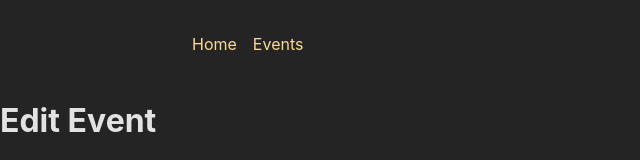
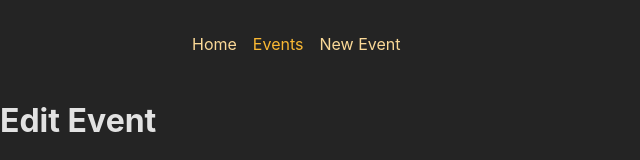
Before and after one commit to Uthaeus/react-router2, a React (Create React App) app: page /events/1/edit in a window 1280 px wide. Shown: the top 160 px of the page, without its empty margins (0-640 px from the left). Built offline with nearby package versions, Linux system fonts and the light colour scheme.

Commit message:
created nav links in main navigation component

```diff
--- a/src/components/MainNavigation.js
+++ b/src/components/MainNavigation.js
@@ -1,3 +1,5 @@
+import { NavLink } from 'react-router-dom';
+
 import classes from './MainNavigation.module.css';
 
 function MainNavigation() {
@@ -6,10 +8,13 @@ function MainNavigation() {
       <nav>
         <ul className={classes.list}>
           <li>
-            <a>Home</a>
+            <NavLink to='/' className={({isActive}) => isActive ? classes.active : undefined} end>Home</NavLink>
           </li>
           <li>
-            <a>Events</a>
+            <NavLink to='/events' className={({isActive}) => isActive ? classes.active : undefined}>Events</NavLink>
+          </li>
+          <li>
+            <NavLink to='/events/new' className={({isActive}) => isActive ? classes.active : undefined}>New Event</NavLink>
           </li>
         </ul>
       </nav>
```
